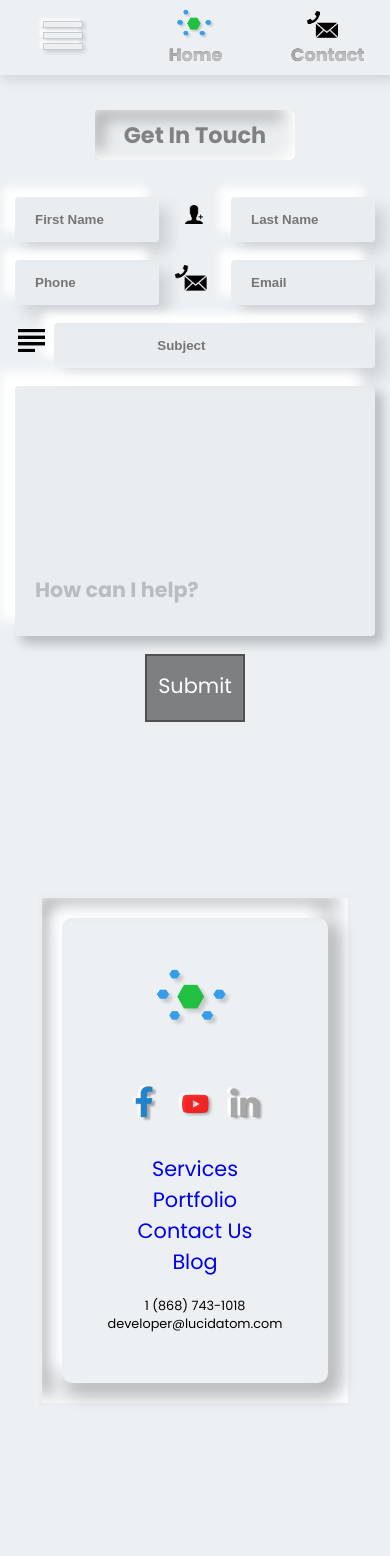
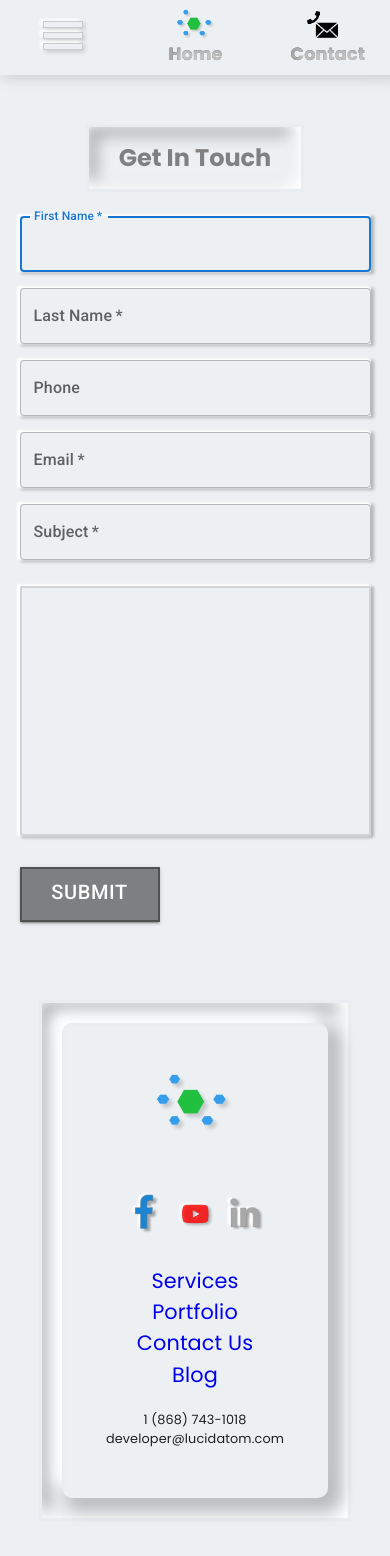
Before and after one commit to JonG-exe/personal-portfolio-nextjs, a Next.js app: page /contact in a window 390 px wide. Shown: the top 1556 px of the page. Before the commit the page ends 1491 px from the top, so only its background shows below. Built offline with nearby package versions, Linux system fonts and the light colour scheme.

Commit message:
'hopefully' - use MUI to fix contact page mobile issues (responsivity)

```diff
--- a/pages/contact.js
+++ b/pages/contact.js
@@ -6,7 +6,35 @@ import subject_icon from "../images/subject_icon.png"
 import emailjs from "@emailjs/browser"
 import Image from "next/image"
 
+import { Grid, Box, Typography, Container, CssBaseline, Button, TextField, TextareaAutosize } from '@mui/material/';
+import { createTheme, ThemeProvider } from '@mui/material/styles';
+
+
 function Contact() {
+
+    const theme = createTheme({
+        components: {
+            MuiTextField: {
+                styleOverrides: {
+                    root: {
+                        boxShadow: "-2px -1px 2px 1px white, 2px 1px 3px 1px rgba(0, 0, 0, 0.25)",
+                        border: "none",
+                    }
+                }
+            },
+            MuiButton: {
+                styleOverrides: {
+                    root: {
+                        "&:hover": {
+                            backgroundColor: "rgb(255, 106, 0)",
+                            transition: "all 0.3s",
+                        }
+                    }
+                }
+            },
+
+        }
+    })
 
     /**
      * Send email from submited form
@@ -14,7 +42,7 @@ function Contact() {
 
     const form = useRef();
 
-    function sendEmail(e) {
+    function handleSubmit(e) {
         e.preventDefault();
 
         alert("Form sent sucessfully. Thanks for reaching out!")
@@ -39,38 +67,139 @@ function Contact() {
                 <link rel="canonical" href="https://www.lucidatom.com/contact" />
             </Head>
 
-            <section className="contact_container">
+            <ThemeProvider theme={theme}>
+                <Container component="main" maxWidth="xs" >
+                    <CssBaseline />
+                    <Box p="20px">
+                        <Box
+                            sx={{
+                                marginTop: 8,
+                                display: 'flex',
+                                flexDirection: 'column',
+                                alignItems: 'center',
+                            }}
+                        >
+                        <Typography
+                            marginTop="40px"
+                            padding="15px 30px"
+                            color="grey"
+                            fontFamily="Poppins, sans-serif"
+                            fontWeight="bold"
+                            textAlign="center"
+                            component="h1"
+                            variant="h5"
+                            boxShadow="-6px -4px 15px 4px white inset, 2px 3px 17px 3px rgba(0, 0, 0, 0.4) inset"
+                            border="3px solid rgba(173, 169, 169, 0.05)"
+                            transition="all 1s"
+                        >
+                            Get In Touch
+                        </Typography>
 
-                <span className="contact-h1-neu neu embedded-neu"><h1 className="h1-contact">Get In Touch</h1></span>
+                        <Box ref={form} onSubmit={handleSubmit} component="form" noValidate  sx={{ mt: 3, width:"700px", maxWidth:"90vw"}} >
+                            <Grid container spacing={2}>
 
-                <form onSubmit={sendEmail} ref={form} className="contact_form" action="" method="POST" >
+                                <Grid item xs={12} sm={6}>
+                                    <TextField
+                                    autoComplete="given-name"
+                                    name="first_name"
+                                    // className="form-input neu extruded-neu"
+                                    required
+                                    fullWidth
+                                    id="firstName"
+                                    label="First Name"
+                                    autoFocus
+                                    />
+                                </Grid>
 
-                    <div className="contact-input">
-                        <input className="form-input neu extruded-neu" name="first_name" placeholder="First Name" required />
-                        <span><Image className="contact_icon" src={person_icon} alt="person icon"/></span>
-                        <input className="form-input neu extruded-neu" name="last_name" placeholder="Last Name" required />
-                    </div>
+                                <Grid item xs={12} sm={6}>
+                                    <TextField
+                                    required
+                                    fullWidth
+                                    id="last_name"
+                                    label="Last Name"
+                                    name="lastName"
+                                    autoComplete="family-name"
+                                    />
+                                </Grid>
 
-                    <div className="contact-input">
-                        <input className="form-input neu extruded-neu" name="phone" type="phone" placeholder="Phone" />
-                        <span><Image className="contact_icon" src={phone_email_icon} alt="contact icon"/></span>
-                        <input className="form-input neu extruded-neu" name="email" type="email" placeholder="Email" required />
-                    </div>
+                                <Grid item xs={12} sm={6}>
+                                    <TextField
+                                    fullWidth
+                                    id="phone"
+                                    label="Phone"
+                                    name="phone"
+                                    autoComplete="phone"
+                                    />
+                                </Grid>
 
-                    <div className="contact-input">
-                        <span><Image className="contact_icon" src={subject_icon} alt="subject icon"/></span>
-                        <input className="form-input subject_input neu extruded-neu" name="subject" placeholder="Subject" required />
-                    </div>
+                                <Grid item xs={12} sm={6}>
+                                    <TextField
+                                        required
+                                        fullWidth
+                                        id="email"
+                                        label="Email"
+                                        name="email"
+                                        autoComplete="email"
+                                    />
+                                </Grid>
 
-                    <textarea name="message" className="textbox neu extruded-neu" required placeholder="How can I help?" />
+                                <Grid item xs={12}>
+                                    <TextField
+                                        required
+                                        fullWidth
+                                        id="subject"
+                                        label="Subject"
+                                        name="subject"
+                                        autoComplete="subject"
+                                    />
+                                </Grid>
 
-                    <div className="submit">
-                        <input className="submit_input" name="submit" type="submit" value={"Submit"}/>
-                    </div>
+                                <Grid item xs={12} >
+                                    <TextareaAutosize
+                                        required
+                                        name="message"
+                                        style={{
+                                            margin: "10px 0 0 0",
+                                            minHeight: "250px",
+                                            width: "100%",
+                                            resize: "none",
+                                            borderRadius: "2px",
+                                            border: "2px solid lightgrey",
+                                            backgroundColor: "transparent",
+                                            boxShadow: "-2px -1px 2px 1px white, 2px 1px 3px 1px rgba(0, 0, 0, 0.25)",
+                                        }}
+                                    />
+                                </Grid>
 
-                </form>
+                            </Grid>
 
-            </section>
+                            <Button
+                                type="submit"
+                                fullWidth
+                                variant="contained"
+                                sx={{
+                                    mt: 3,
+                                    mb: 2,
+                                    backgroundColor: "red",
+                                    maxWidth: "140px",
+                                    alignSelf: "center",
+                                    fontSize: "1.25em",
+                                    ml: "auto",
+                                    padding: "6px 5px 10px 5px",
+                                    backgroundColor: "#7E7F80",
+                                    backgroundColor: "#7E7F80",
+                                    border: "2px solid #505151",
+                                    borderRadius: "0",
+                                }}
+                            >
+                                Submit
+                            </Button>
+                        </Box>
+                        </Box>
+                    </Box>
+                </Container>
+            </ThemeProvider>
+
         </>
 
     )
--- a/styles/contact.css
+++ b/styles/contact.css
@@ -133,15 +133,14 @@ input:focus {
 
     color: white;
     cursor: pointer;
-    padding: 6px 5px 10px 5px;
 
     width: 25%;
     min-width: 100px;
     height: 100%;
+    padding: 6px 5px 10px 5px;
     background-color: #7E7F80;
     border: none;
 
-    background-color: rgb(255, 106, 0);
     background-color: #7E7F80;
     border: 2px solid #505151;
     transition: all 0.5s;
```
Also changed, not shown: components/Accordion.js (+4 -4 lines), pages/old-contact.js (added, +80 -0 lines).
